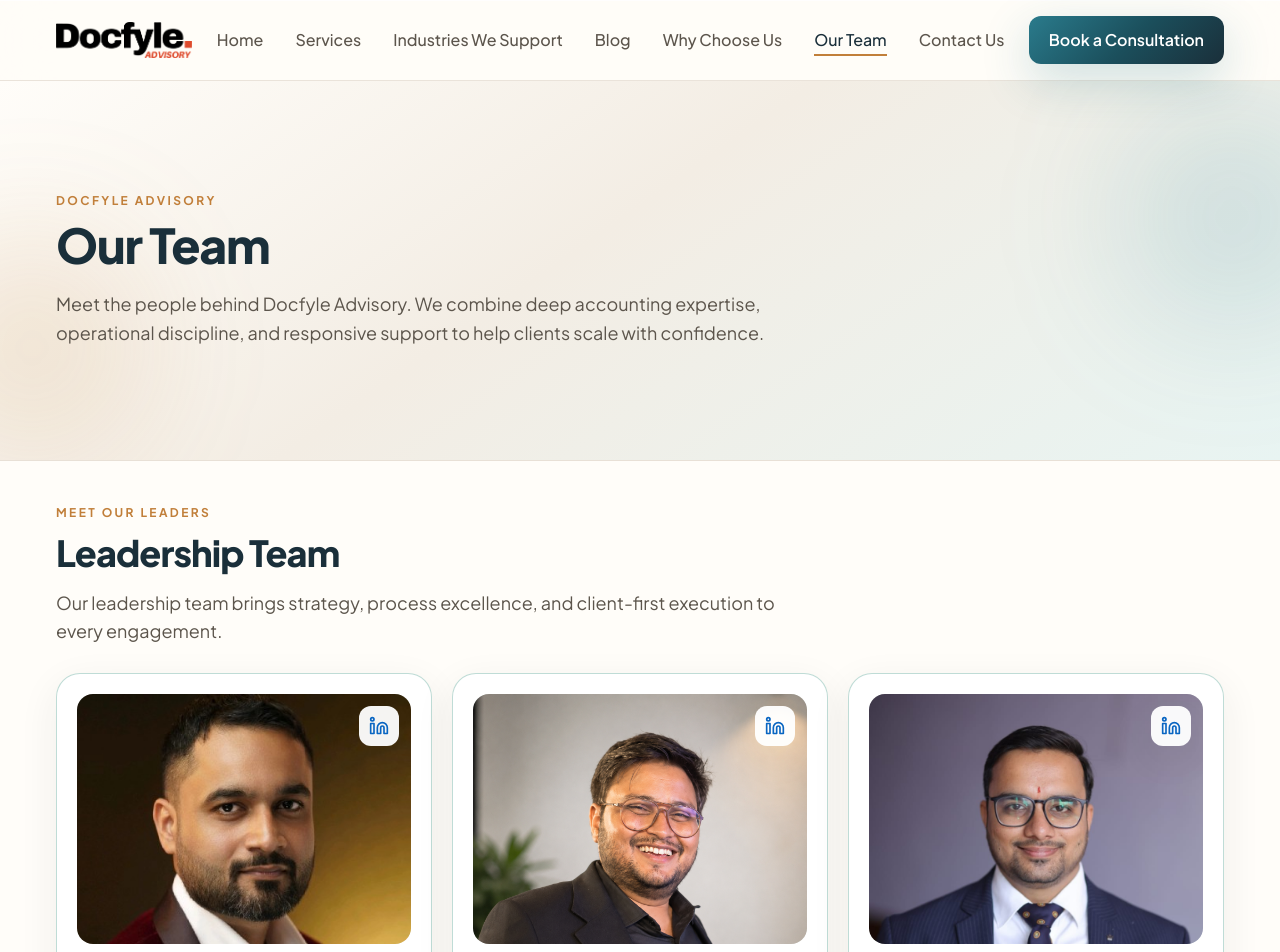
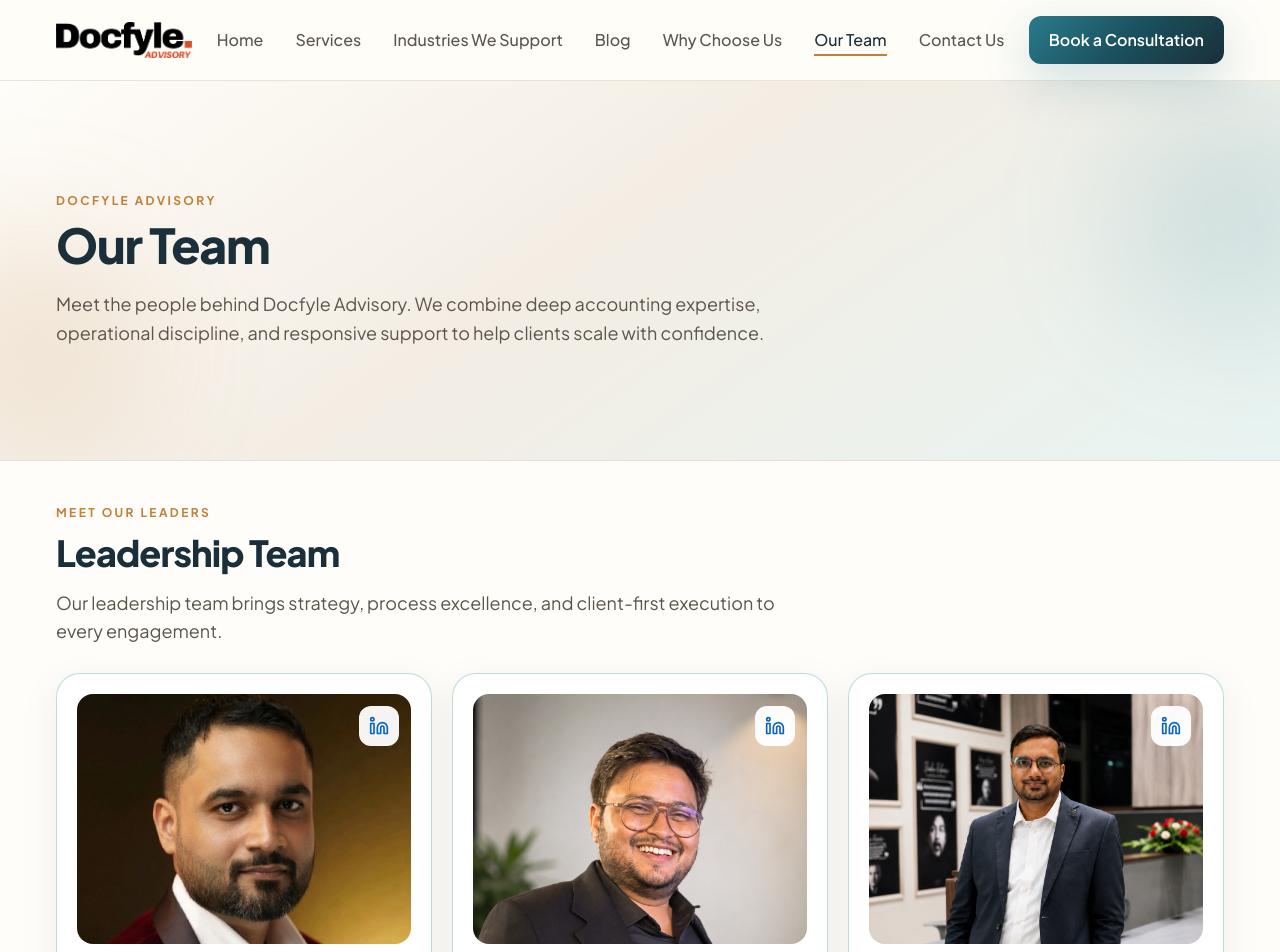
Before and after one commit to aniiiap/Docfyle-Advisory, a Next.js app: page /our-team in a window 1280 px wide. Shown: the top 952 px of the page. Built offline with nearby package versions, Linux system fonts and the light colour scheme.

Commit message:
Update leader image

```diff
--- a/data/our-team-page.js
+++ b/data/our-team-page.js
@@ -40,7 +40,7 @@ export const leaders = [
     name: "Murli Atal",
     role: "Global Strategy Advisor",
     bio: "Murli Atal is a Chartered Accountant with 9+ years of experience in accounting, financial consulting, and business advisory. He supports US and Australia clients with virtual CFO services, financial modeling, valuation, and ERP implementation.",
-    image: "/leaders/murli.jpeg",
+    image: "/leaders/murli.png",
     linkedin: "https://www.linkedin.com/in/ca-murli-atal-2ba75094/",
   },
 ];
```
Also changed, not shown: public/leaders/murli.jpeg (deleted), public/leaders/murli.png (added).
